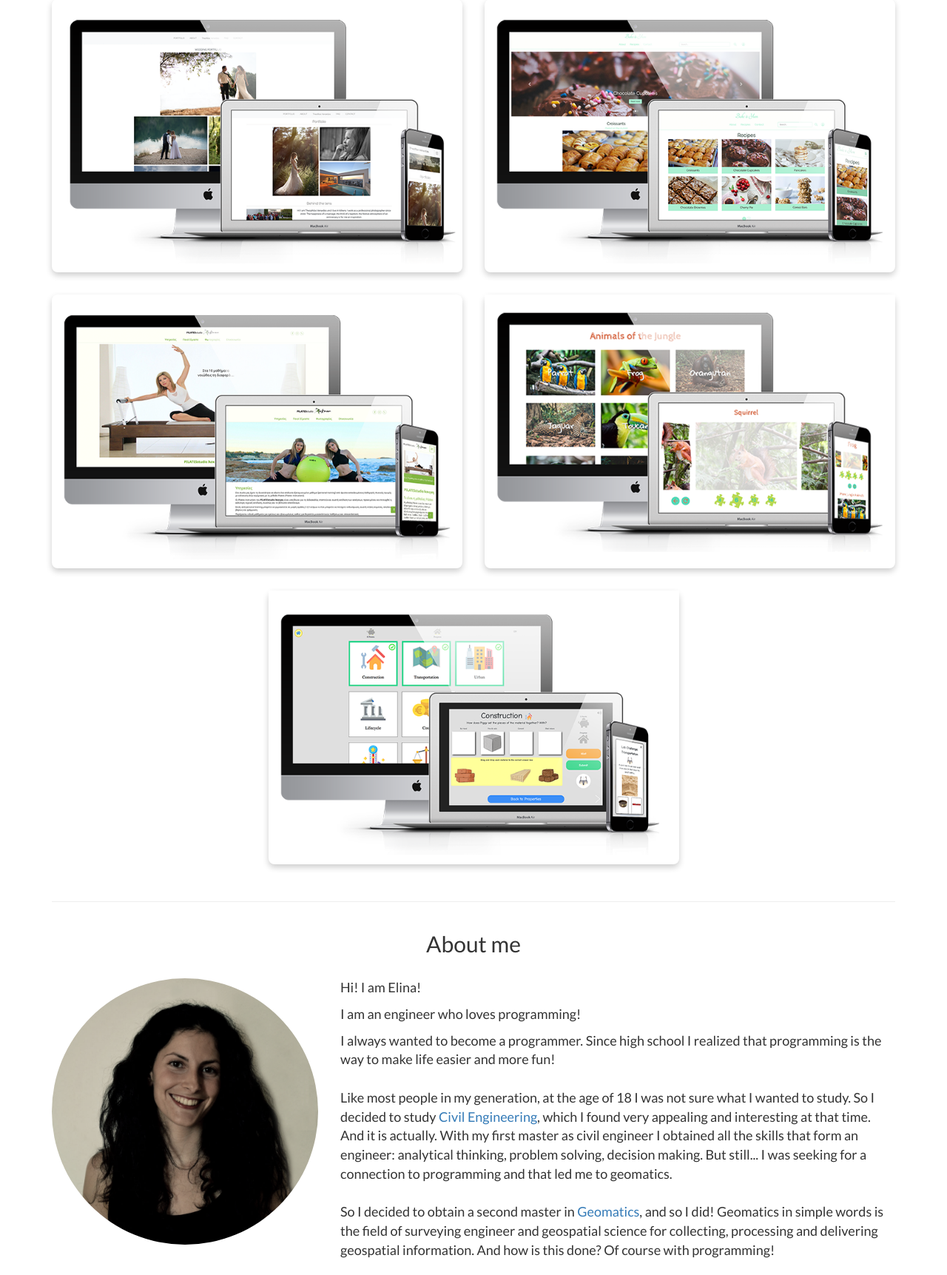
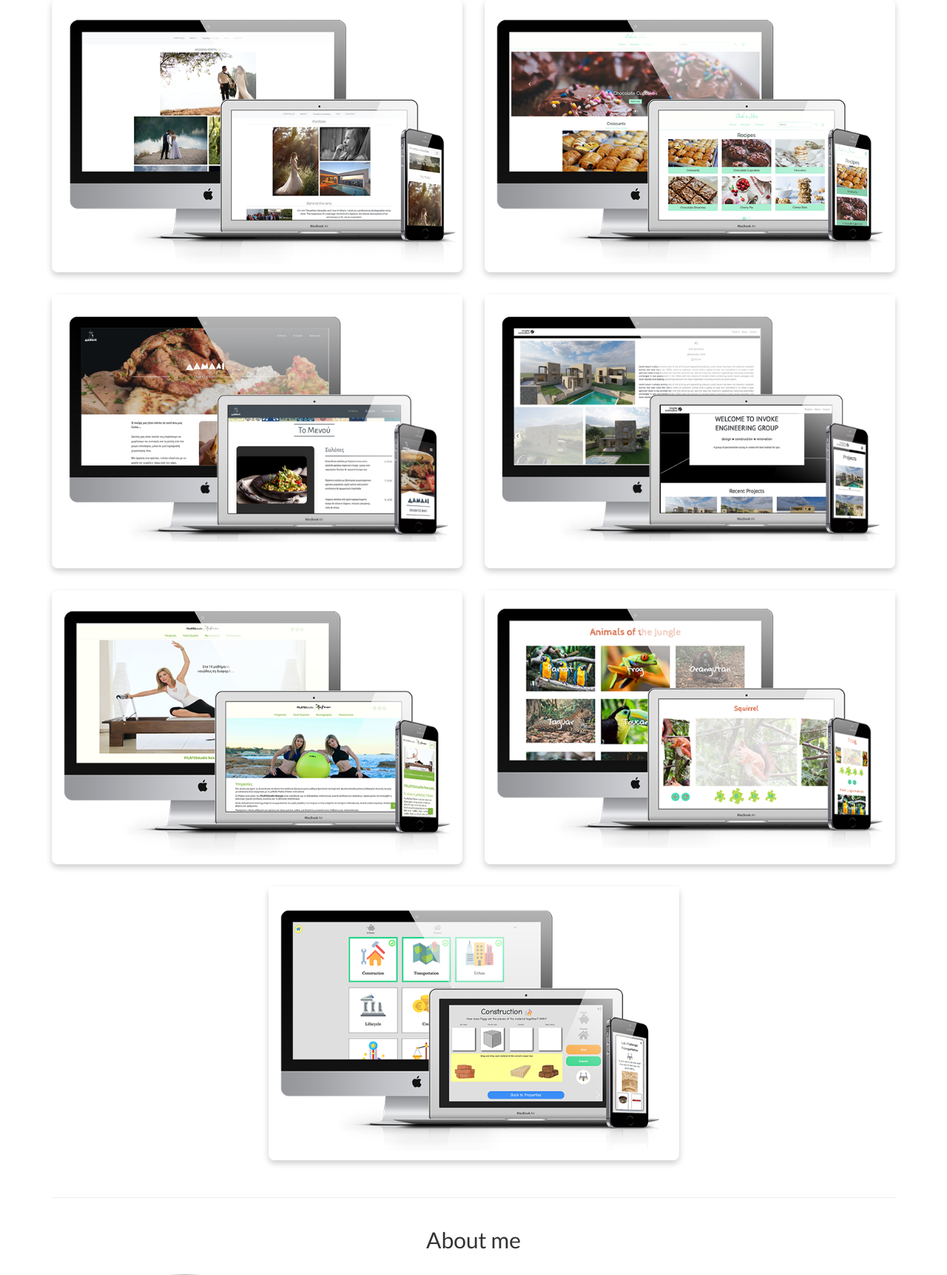
Before and after one commit to elinachar/elinacharalampous, a PHP site: page / in a window 1280 px wide. Shown: the part 1646-3369 px from the top of the page at 74% size. Run offline with PHP 8.4, Linux system fonts and the light colour scheme; some libraries are stand-ins or nearby versions.

Commit message:
Add InvokeEnginners and Damali projects

```diff
--- a/index.php
+++ b/index.php
@@ -279,6 +279,61 @@
             </div> <!-- end card -->
           </div> <!-- end flip -->
         </div>
+
+        <div class="col-xs-10 col-xs-offset-1 col-sm-8 col-sm-offset-2 col-md-6 col-md-offset-0">
+          <div class="flip">
+            <div class="card border-shadow rounded-edges">
+                <div class="face front">
+                  <a href="http://damali.gr/" target="_blank">
+                    <img src="img/Damali.jpg"
+                    alt="http://damali.gr" class="img-responsive fade">
+                    <div class="project-text on-hover text-center centered">
+                    <span>Damali</span><br>Urban Food Take Away Restaurant<br><br>
+                    <span>damali.gr</span></div>
+                  </a>
+                </div>
+              <div class="face back rounded-edges">
+                <table>
+                  <tr>
+                    <td align="center" class="project-text on-click text-center centered">
+                      <span>Damali</span><br>Urban Food Take Away Restaurant<br>
+                      <a href="http://damali.gr/" target="_blank">
+                      <i class="fa fa-link"></i></a>
+                    </td>
+                  </tr>
+                </table>
+              </div>
+            </div> <!-- end card -->
+          </div> <!-- end flip -->
+        </div>
+
+        <div class="col-xs-10 col-xs-offset-1 col-sm-8 col-sm-offset-2 col-md-6 col-md-offset-0">
+          <div class="flip">
+            <div class="card border-shadow rounded-edges">
+                <div class="face front">
+                  <a href="http://invokeengineers.com" target="_blank">
+                    <img src="img/InvokeEngineers.jpg"
+                    alt="http://invokeengineers.com" class="img-responsive fade">
+                    <div class="project-text on-hover text-center centered">
+                    <span>Invoke Engineers</span><br>Design, Construction & Rennovation Engineering Office<br><br>
+                    <span>invokeengineers.com</span></div>
+                  </a>
+                </div>
+              <div class="face back rounded-edges">
+                <table>
+                  <tr>
+                    <td align="center" class="project-text on-click text-center centered">
+                      <span>Invoke Engineers</span><br>Design, Construction & Rennovation Engr. Office<br>
+                      <a href="http://invokeengineers.com/" target="_blank">
+                      <i class="fa fa-link"></i></a>
+                    </td>
+                  </tr>
+                </table>
+              </div>
+            </div> <!-- end card -->
+          </div> <!-- end flip -->
+        </div>
+
 
         <div class="col-xs-10 col-xs-offset-1 col-sm-8 col-sm-offset-2 col-md-6 col-md-offset-0">
           <div class="flip">
```
Also changed, not shown: img/Damali.jpg (added), img/InvokeEngineers.jpg (added), 1 other file.
